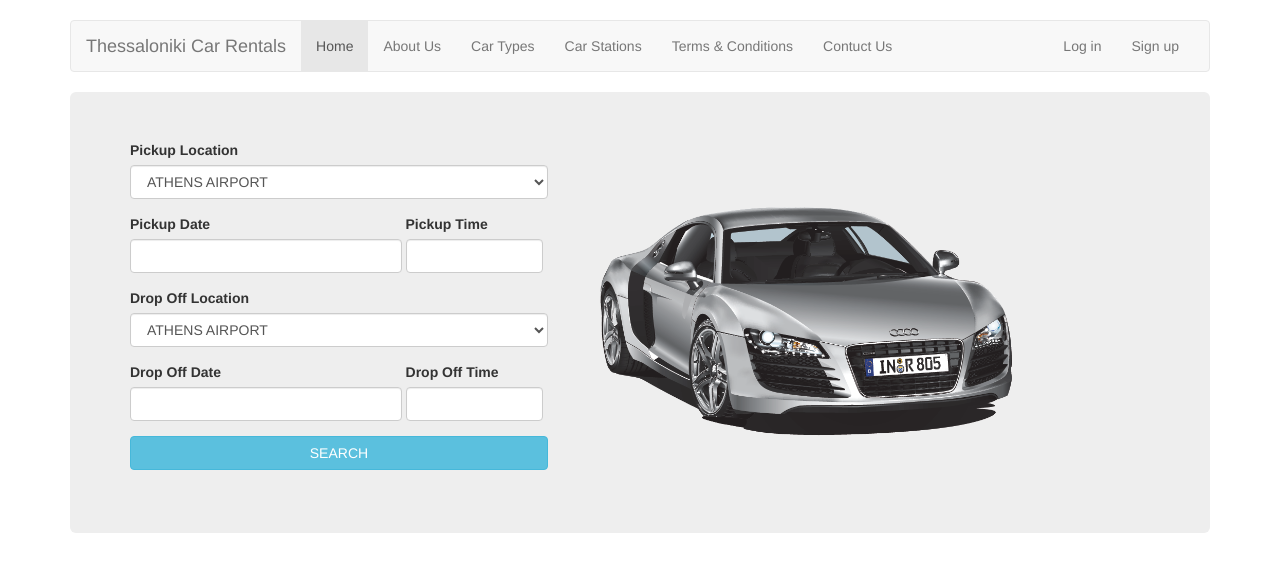
After one commit to pekaras86/car_rental, a PHP site: page / in a window 1280 px wide. The commit adds this page. Shown: the top 572 px of the page. Run offline with PHP 8.4, Linux system fonts and the light colour scheme; some libraries are stand-ins or nearby versions.

Commit message:
bug fix calendar

```diff
--- /dev/null
+++ b/index.php
@@ -0,0 +1,156 @@
+<?php
+
+  require_once ('scripts/views.php');
+
+  // Requires the <HEAD></HEAD> part of the page
+  display_head("Thessaloniki Car Rentals");
+
+
+?>
+
+  <body>
+
+    <div class="container">
+
+      <!-- Static navbar -->
+      <nav class="navbar navbar-default" role="navigation">
+        <div class="container-fluid">
+          <div class="navbar-header">
+            <button type="button" class="navbar-toggle collapsed" data-toggle="collapse" data-target="#navbar" aria-expanded="false" aria-controls="navbar">
+              <span class="sr-only">Toggle navigation</span>
+              <span class="icon-bar"></span>
+              <span class="icon-bar"></span>
+              <span class="icon-bar"></span>
+            </button>
+            <a class="navbar-brand" href="index.php">Thessaloniki Car Rentals</a>
+          </div>
+          <div id="navbar" class="navbar-collapse collapse">
+            <ul class="nav navbar-nav">
+              <li class="active"><a href="index.php">Home</a></li>
+			  <li><a href="about_us.php">About Us</a></li>
+			  <li><a href="car_types.php">Car Types</a></li>
+			  <li><a href="car_stations.php">Car Stations</a></li>
+			  <li><a href="terms_conditions.php">Terms & Conditions</a></li>
+			  <li><a href="contuct_us.php">Contuct Us</a></li>
+            </ul>
+            <ul class="nav navbar-nav navbar-right">
+              <li><a href="log_in_form.php">Log in</a></li>
+              <li><a href="sign_up_form.php">Sign up</a></li>
+            </ul>
+          </div><!--/.nav-collapse -->
+        </div><!--/.container-fluid -->
+      </nav>
+    </div> <!-- /container -->
+
+
+
+	 <!-- Main component for a primary marketing message or call to action -->
+	 <div class="container">
+
+	  <div class="jumbotron">
+
+	  <div class="calendar-module">
+		<form role="form">
+		   <div class="form-group pickdrop_lock"> <!--start pickup location-->
+		     <label>Pickup Location</label>
+             <select class="form-control" id="pickup_location">
+               <option value="">ATHENS AIRPORT</option>
+               <option value="">THESSALONIKI AIRPORT</option>
+               <option value="">VOLOS</option>
+               <option value="">ALEKSANDROUPOLI</option>
+			   <option value="">CHANIA</option>
+             </select>
+		    </div> <!--end pickup location-->
+		  <div class="form-group pickdrop_date">  <!--start pickup date-->
+		    <label>Pickup Date</label>
+            <input type="text" class="form-control" id="datepicker1">
+		  </div> <!--end pickup date-->
+		  <div class="form-group pickdrop_time">  <!--start pickup time-->
+            <label>Pickup Time</label>
+			<input type="text" class="form-control" id="timepicker1">
+		  </div> <!--end pickup time-->
+		  <div class="form-group pickdrop_lock"> <!--start drop-off location-->
+		     <label>Drop Off Location</label>
+             <select class="form-control" id="dropoff_location">
+               <option value="">ATHENS AIRPORT</option>
+               <option value="">THESSALONIKI AIRPORT</option>
+               <option value="">VOLOS</option>
+               <option value="">ALEKSANDROUPOLI</option>
+			   <option value="">CHANIA</option>
+             </select>
+		    </div> <!--end dropoff location-->
+			<div class="form-group pickdrop_date">  <!--start dropoff date-->
+		    <label>Drop Off Date</label>
+            <input type="text" class="form-control" id="datepicker2">
+		  </div> <!--end dropoff date-->
+		  <div class="form-group pickdrop_time">  <!--start dropoff time-->
+            <label>Drop Off Time</label>
+			<input type="text" class="form-control" id="timepicker2">
+		  </div> <!--end dropoff time-->
+		  <div class="form-group search_mod_button">
+            <button type="submit" class="btn btn-default btn-info search-module">SEARCH</button>
+          </div>
+		</form>
+	  </div>
+
+
+
+		   <div class="front-page-cars" id="front-slideshow">
+		     <div>
+	           <img src="images/Audi_R8.png" alt="" height="" width="500">
+             </div>
+             <div>
+	           <img src="images/Honda-V6.png" alt="" height="" width="500">
+             </div>
+             <div>
+	           <img src="images/montero.png" alt="" height="" width="500">
+             </div>
+          </div>
+
+
+
+
+
+
+
+
+
+
+      </div> <!-- / jumbotron-->
+
+    </div> <!-- /container -->
+
+
+<?php
+
+  $jqScript = <<<EOD
+  <script>
+  $(function() {
+    $( "#datepicker1, #datepicker2" ).datepicker();
+  });
+  </script>
+
+ <script>
+  $('#timepicker1, #timepicker2').timepicker();
+  </script>
+
+  <script>
+  $("#front-slideshow > div:gt(0)").hide();
+
+  setInterval(function() {
+    $('#front-slideshow > div:first')
+      .fadeOut(1000)
+      .next()
+      .fadeIn(1000)
+      .end()
+      .appendTo('#front-slideshow');
+  },  3000);
+  </script>
+
+
+EOD;
+
+  // Requires the footer (JS declarations) part of the page
+  display_footer($jqScript);
+
+?>
--- a/log_in_form.php
+++ b/log_in_form.php
@@ -22,11 +22,11 @@
               <span class="icon-bar"></span>
               <span class="icon-bar"></span>
             </button>
-            <a class="navbar-brand" href="front_page.php">Thessaloniki Car Rentals</a>
+            <a class="navbar-brand" href="index.php">Thessaloniki Car Rentals</a>
           </div>
           <div id="navbar" class="navbar-collapse collapse">
             <ul class="nav navbar-nav">
-              <li><a href="front_page.php">Home</a></li>
+              <li><a href="index.php">Home</a></li>
 			  <li><a href="about_us.php">About Us</a></li>
 			  <li><a href="car_types.php">Car Types</a></li>
 			  <li><a href="car_stations.php">Car Stations</a></li>
--- a/scripts/views.php
+++ b/scripts/views.php
@@ -51,6 +51,7 @@ echo <<<EOD
     <script src="bootstrap-3.3.0/js/bootstrap.min.js"></script>
 	<script src="http://code.jquery.com/ui/1.11.2/jquery-ui.js"></script>
 	<script type="text/javascript" src="bootstrap-3.3.0/js/jquery.timepicker.js"></script>  <!--time_picker-->
+    <script src="bootstrap-3.3.0/js/modernizr.custom.52675.js"></script>
 
 	<!-- IE10 viewport hack for Surface/desktop Windows 8 bug -->
     <script src="../../assets/js/ie10-viewport-bug-workaround.js"></script>
--- a/sign_up_form.php
+++ b/sign_up_form.php
@@ -22,11 +22,11 @@
               <span class="icon-bar"></span>
               <span class="icon-bar"></span>
             </button>
-            <a class="navbar-brand" href="front_page.php">Thessaloniki Car Rentals</a>
+            <a class="navbar-brand" href="index.php">Thessaloniki Car Rentals</a>
           </div>
           <div id="navbar" class="navbar-collapse collapse">
             <ul class="nav navbar-nav">
-              <li><a href="front_page.php">Home</a></li>
+              <li><a href="index.php">Home</a></li>
 			  <li><a href="about_us.php">About Us</a></li>
 			  <li><a href="car_types.php">Car Types</a></li>
 			  <li><a href="car_stations.php">Car Stations</a></li>
```
Also changed, not shown: bootstrap-3.3.0/js/modernizr.custom.52675.js (added).
